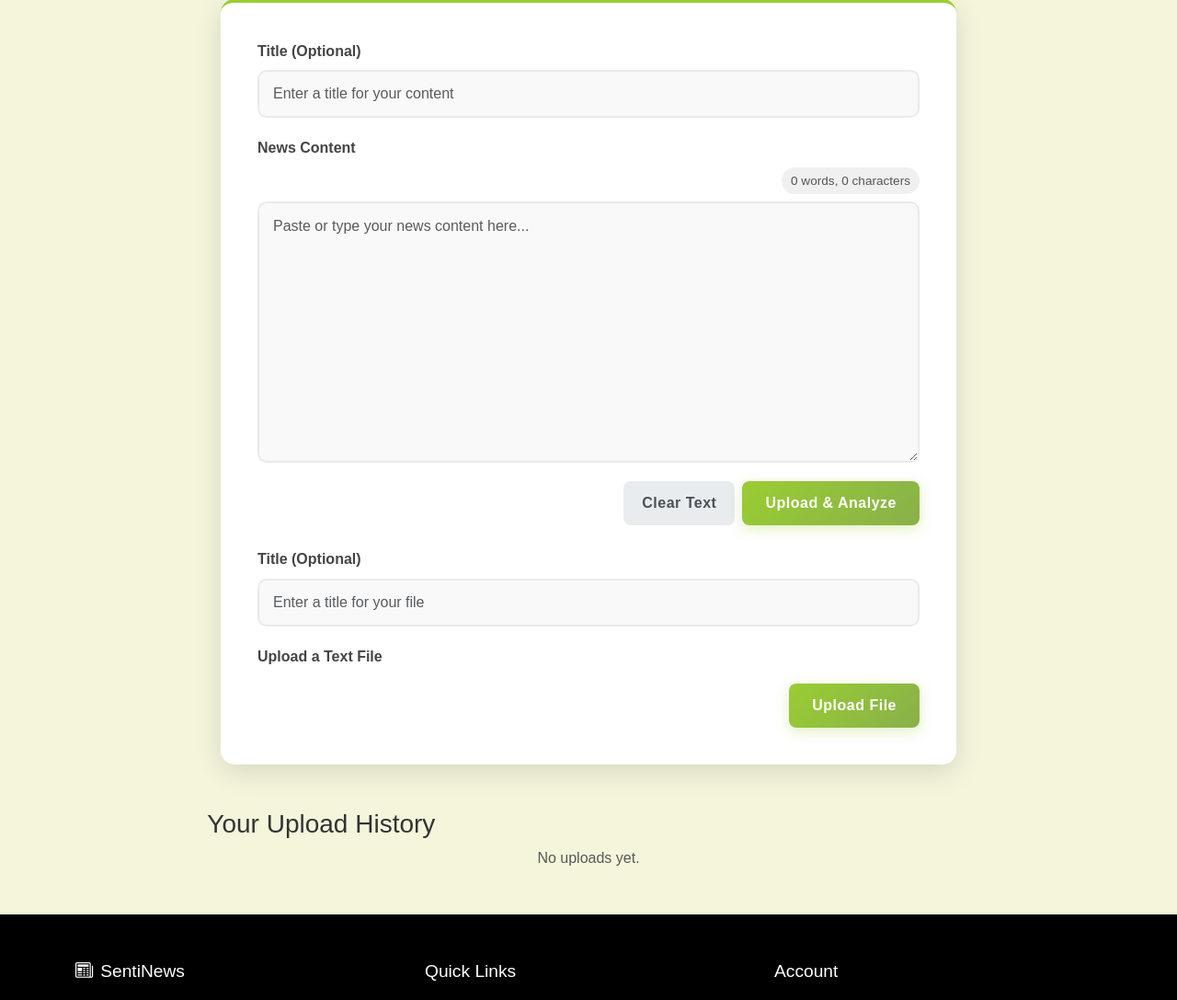
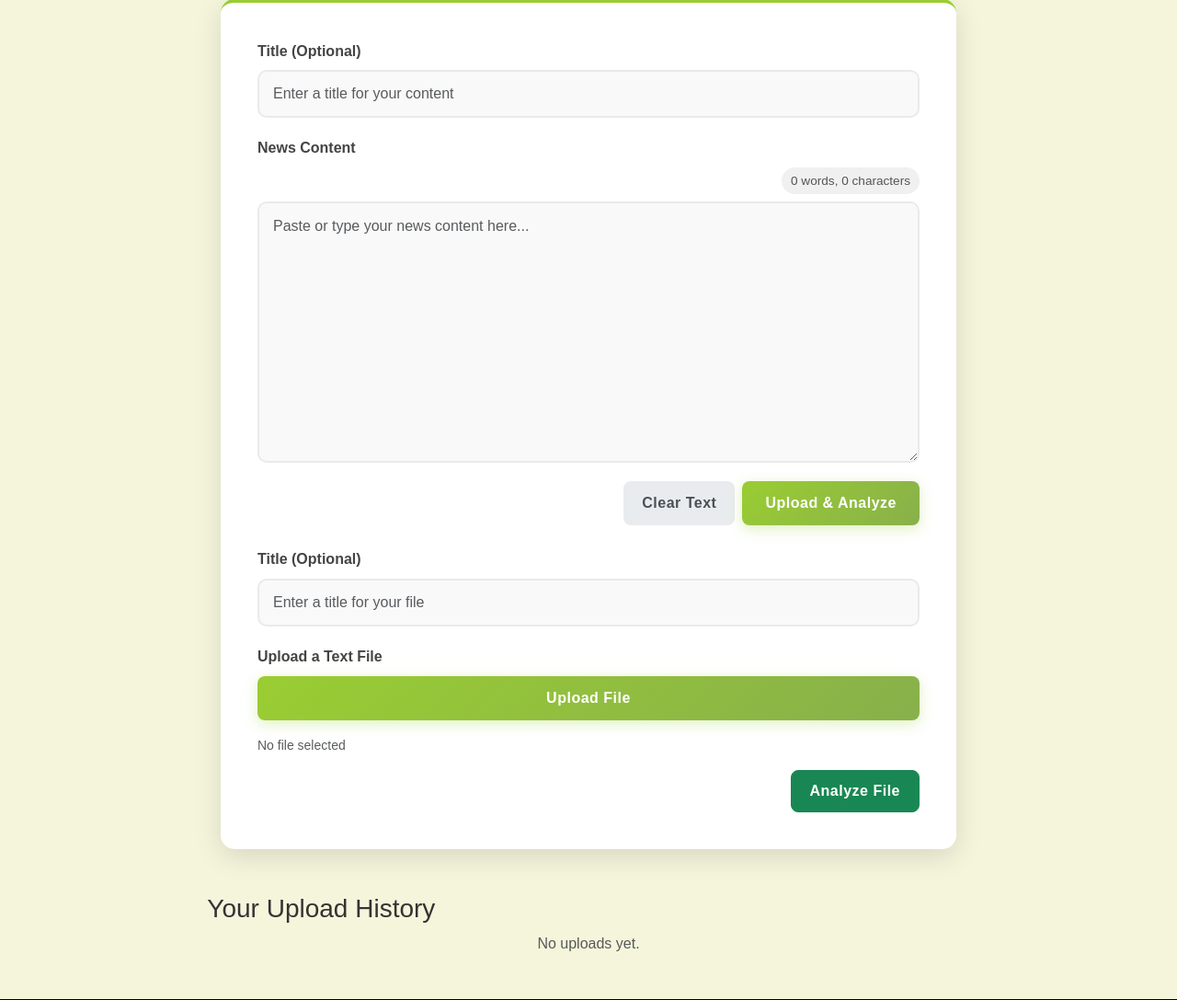
Before and after one commit to 5505GroupProject/Cits5505_groupProject, a Flask app: page /upload in a window 1280 px wide. Shown: the part 234-1321 px from the top of the page at 92% size. Run offline with Flask 3, Linux system fonts and the light colour scheme; the visitor is signed in with stand-in values (Sample User, id 1); data that the repository does not hold is empty; some libraries are stand-ins or nearby versions.

Commit message:
fix: fix some compatibility bugs.

```diff
--- a/app/__init__.py
+++ b/app/__init__.py
@@ -39,7 +39,10 @@ def create_app():
     # Register blueprints
     from app.routes.main import main_bp
     from app.routes.auth import auth_bp
+    from app.routes.upload import upload_bp  # Import the upload blueprint
+
     app.register_blueprint(main_bp)
     app.register_blueprint(auth_bp)
+    app.register_blueprint(upload_bp)  # Register the upload blueprint
 
     return app
--- a/app/routes/main.py
+++ b/app/routes/main.py
@@ -1,17 +1,7 @@
-from flask import Blueprint, render_template, session, request, jsonify, current_app, flash, redirect, url_for
-from flask_login import login_required, current_user
-from werkzeug.utils import secure_filename
-from app.models import UploadedText  # Changed from Upload to UploadedText
-from app import db
-import os
+from flask import Blueprint, render_template, session, request, redirect, url_for
+from flask_login import login_required
 
 main_bp = Blueprint('main', __name__)
-
-# Define allowed file types
-ALLOWED_EXTENSIONS = {'txt', 'pdf', 'doc', 'docx'}
-
-def allowed_file(filename):
-    return '.' in filename and filename.rsplit('.', 1)[1].lower() in ALLOWED_EXTENSIONS
 
 @main_bp.route('/')
 def home():
@@ -26,60 +16,6 @@ def login():
 def share():
     return render_template('share.html')
 
-@main_bp.route('/upload', methods=['GET', 'POST'])
-@login_required
-def upload():
-    # Get recent uploads for display regardless of whether it's GET or POST
-    recent_uploads = UploadedText.query.filter_by(user_id=current_user.id).order_by(UploadedText.created_at.desc()).all()
-
-    if request.method == 'POST':
-        try:
-            # Get title if provided
-            title = request.form.get('title', '').strip() or None
-
-            # Handle file upload
-            if 'file' in request.files:
-                file = request.files['file']
-                if file and file.filename.strip() != '':
-                    # Process file upload
-                    # ... your file processing code ...
-
-                    # For simplicity, just return success and reload the page
-                    flash('File uploaded successfully!', 'success')
-                    return redirect(url_for('main.upload'))
-
-            # Handle text upload
-            elif 'content' in request.form:
-                text_content = request.form.get('content', '').strip()
-                if text_content:
-                    # Create new upload
-                    new_upload = UploadedText(
-                        user_id=current_user.id,
-                        title=title or 'Text Upload',
-                        content=text_content,
-                        filename='text_input.txt',
-                        file_type='text'
-                    )
-                    db.session.add(new_upload)
-                    db.session.commit()
-
-                    # Flash success message and redirect to same page
-                    flash('Text content uploaded successfully!', 'success')
-                    return redirect(url_for('main.upload'))
-                else:
-                    flash('No content provided!', 'danger')
-
-            else:
-                flash('No data submitted!', 'danger')
-
-        except Exception as e:
-            db.session.rollback()
-            current_app.logger.error(f"Upload error: {str(e)}")
-            flash(f'Error: {str(e)}', 'danger')
-
-    # Render template with uploads for both GET and unsuccessful POST
-    return render_template('upload.html', uploads=recent_uploads)
-
 @main_bp.route('/visualization')
 @login_required
 def visualization():
@@ -93,53 +29,7 @@ def protected_route():
     # Your route logic
     pass
 
-@main_bp.route('/api/uploads/history')
+@main_bp.route('/upload')
 @login_required
-def get_upload_history():
-    try:
-        uploads = UploadedText.query.filter_by(user_id=current_user.id).order_by(UploadedText.created_at.desc()).all()
-
-        uploads_list = []
-        for upload in uploads:
-            # Handle possible None values in content
-            content = upload.content or ""
-            preview = content[:100] + '...' if len(content) > 100 else content
-
-            uploads_list.append({
-                'id': upload.id,
-                'title': getattr(upload, 'title', None) or 'Untitled',
-                'filename': getattr(upload, 'filename', None) or 'text_input.txt',
-                'created_at': upload.created_at.strftime('%Y-%m-%d %H:%M:%S'),
-                'preview': preview,
-                'file_type': getattr(upload, 'file_type', 'text')
-            })
-
-        return jsonify({
-            'success': True,
-            'uploads': uploads_list
-        })
-
-    except Exception as e:
-        current_app.logger.error(f"Error in upload history: {str(e)}")
-        import traceback
-        current_app.logger.error(traceback.format_exc())
-        return jsonify({
-            'success': False,
-            'error': f'Could not retrieve upload history: {str(e)}'
-        }), 500
-
-@main_bp.route('/view/<int:upload_id>')
-@login_required
-def view_upload(upload_id):
-    try:
-        upload = UploadedText.query.get_or_404(upload_id)
-
-        # Security check - ensure user can only see their own uploads
-        if upload.user_id != current_user.id:
-            return render_template('error.html', message="You don't have permission to view this upload"), 403
-
-        return render_template('view_upload.html', upload=upload)
-
-    except Exception as e:
-        current_app.logger.error(f"Error viewing upload: {str(e)}")
-        return render_template('error.html', message=f"An error occurred: {str(e)}"), 500
+def upload():
+    return render_template('upload.html')
--- a/app/routes/upload.py
+++ b/app/routes/upload.py
@@ -1,4 +1,4 @@
-from flask import Blueprint, render_template, request, jsonify, current_app
+from flask import Blueprint, render_template, request, jsonify, current_app, flash, redirect, url_for, session
 from flask_login import login_required, current_user
 from werkzeug.utils import secure_filename
 from app.models import UploadedText
@@ -8,6 +8,92 @@ import os
 import traceback
 
 upload_bp = Blueprint('upload', __name__, url_prefix='/upload')
+
+# Define allowed file types
+ALLOWED_EXTENSIONS = {'txt'}
+
+def allowed_file(filename):
+    return '.' in filename and filename.rsplit('.', 1)[1].lower() in ALLOWED_EXTENSIONS
+
+@upload_bp.route('/', methods=['GET', 'POST'])
+@login_required
+def upload():
+    # Get recent uploads for display regardless of whether it's GET or POST
+    recent_uploads = UploadedText.query.filter_by(user_id=current_user.id).order_by(UploadedText.created_at.desc()).all()
+
+    if request.method == 'POST':
+        try:
+            # Get title if provided
+            title = request.form.get('title', '').strip() or None
+
+            # Handle file upload
+            if 'file' in request.files:
+                file = request.files['file']
+                if file and file.filename.strip() != '':
+                    if not file.filename.endswith('.txt'):
+                        flash('Only .txt files are supported!', 'danger')
+                        return redirect(url_for('upload.upload'))
+
+                    # Read and process the file content
+                    try:
+                        file_content = file.read().decode('utf-8')
+                    except UnicodeDecodeError:
+                        flash('File encoding not supported. Please use UTF-8 encoded text files.', 'danger')
+                        return redirect(url_for('upload.upload'))
+
+                    if len(file_content.strip()) == 0:
+                        flash('Uploaded file is empty!', 'danger')
+                        return redirect(url_for('upload.upload'))
+
+                    # Create the UploadedText entry
+                    new_upload = UploadedText(
+                        user_id=current_user.id,
+                        title=title or secure_filename(file.filename),
+                        content=file_content,
+                        filename=secure_filename(file.filename),
+                        file_type='file'
+                    )
+
+                    db.session.add(new_upload)
+                    db.session.commit()
+
+                    # Flash success message and redirect to same page
+                    flash('File uploaded successfully!', 'success')
+                    return redirect(url_for('upload.upload'))
+                else:
+                    flash('No file selected!', 'warning')
+
+            # Handle text upload
+            elif 'content' in request.form:
+                text_content = request.form.get('content', '').strip()
+                if text_content:
+                    # Create new upload
+                    new_upload = UploadedText(
+                        user_id=current_user.id,
+                        title=title or 'Text Upload',
+                        content=text_content,
+                        filename='text_input.txt',
+                        file_type='text'
+                    )
+                    db.session.add(new_upload)
+                    db.session.commit()
+
+                    # Flash success message and redirect to same page
+                    flash('Text content uploaded successfully!', 'success')
+                    return redirect(url_for('upload.upload'))
+                else:
+                    flash('No content provided!', 'danger')
+
+            else:
+                flash('No data submitted!', 'danger')
+
+        except Exception as e:
+            db.session.rollback()
+            current_app.logger.error(f"Upload error: {str(e)}")
+            flash(f'Error: {str(e)}', 'danger')
+
+    # Render template with uploads for both GET and unsuccessful POST
+    return render_template('upload.html', uploads=recent_uploads)
 
 @upload_bp.route('/text', methods=['POST'])
 @login_required
@@ -107,3 +193,62 @@ def list_uploads():
         error_details = traceback.format_exc()
         current_app.logger.error(f"List uploads error: {str(e)}\n{error_details}")
         return jsonify({'error': f'An error occurred: {str(e)}'}), 500
+
+@upload_bp.route('/history', methods=['GET'])
+@login_required
+def get_upload_history():
+    try:
+        # Check if current_user is authenticated and has an id
+        if not current_user or not hasattr(current_user, 'id'):
+            current_app.logger.error("User not properly authenticated for upload history")
+            return jsonify({
+                'success': False,
+                'error': 'Authentication required'
+            }), 401
+
+        uploads = UploadedText.query.filter_by(user_id=current_user.id).order_by(UploadedText.created_at.desc()).all()
+
+        uploads_list = []
+        for upload in uploads:
+            # Handle possible None values in content
+            content = upload.content or ""
+            preview = content[:100] + '...' if len(content) > 100 else content
+
+            uploads_list.append({
+                'id': upload.id,
+                'title': getattr(upload, 'title', None) or 'Untitled',
+                'filename': getattr(upload, 'filename', None) or 'text_input.txt',
+                'created_at': upload.created_at.strftime('%Y-%m-%d %H:%M:%S'),
+                'preview': preview,
+                'file_type': getattr(upload, 'file_type', 'text')
+            })
+
+        return jsonify({
+            'success': True,
+            'uploads': uploads_list
+        })
+
+    except Exception as e:
+        current_app.logger.error(f"Error in upload history: {str(e)}")
+        import traceback
+        current_app.logger.error(traceback.format_exc())
+        return jsonify({
+            'success': False,
+            'error': f'Could not retrieve upload history: {str(e)}'
+        }), 500
+
+@upload_bp.route('/view/<int:upload_id>', methods=['GET'])
+@login_required
+def view_upload(upload_id):
+    try:
+        upload = UploadedText.query.get_or_404(upload_id)
+
+        # Security check - ensure user can only see their own uploads
+        if upload.user_id != current_user.id:
+            return render_template('error.html', message="You don't have permission to view this upload"), 403
+
+        return render_template('view_upload.html', upload=upload)
+
+    except Exception as e:
+        current_app.logger.error(f"Error viewing upload: {str(e)}")
+        return render_template('error.html', message=f"An error occurred: {str(e)}"), 500
--- a/app/templates/upload.html
+++ b/app/templates/upload.html
@@ -22,7 +22,7 @@
 
             <div class="upload-container">
                 <!-- Text upload form -->
-                <form id="uploadForm" action="{{ url_for('main.upload') }}" method="post">
+                <form id="uploadForm" action="{{ url_for('upload.upload') }}" method="post">
                     <input type="hidden" name="csrf_token" value="{{ csrf_token() }}">
 
                     <!-- Add title field -->
@@ -43,7 +43,7 @@
                 </form>
 
                 <!-- File upload form -->
-                <form id="fileUploadForm" action="{{ url_for('main.upload') }}" method="post" enctype="multipart/form-data" class="mt-4">
+                <form id="fileUploadForm" action="{{ url_for('upload.upload') }}" method="post" enctype="multipart/form-data" class="mt-4">
                     <input type="hidden" name="csrf_token" value="{{ csrf_token() }}">
 
                     <!-- Add title field for file uploads -->
@@ -54,10 +54,14 @@
 
                     <div class="mb-3">
                         <label for="file" class="form-label">Upload a Text File</label>
-                        <input type="file" class="form-control" id="file" name="file" accept=".txt">
+                        <input type="file" class="form-control" id="file" name="file" accept=".txt" style="display: none;">
+                        <div class="d-grid gap-2">
+                            <button type="button" class="btn btn-primary" id="fileSelectBtn">Upload File</button>
+                            <small class="form-text text-muted mt-2" id="selectedFileName">No file selected</small>
+                        </div>
                     </div>
                     <div class="d-grid gap-2 d-md-flex justify-content-md-end">
-                        <button type="submit" class="btn btn-primary">Upload File</button>
+                        <button type="submit" class="btn btn-success">Analyze File</button>
                     </div>
                 </form>
             </div>
@@ -83,7 +87,7 @@
                                     <td>{{ upload.created_at.strftime('%Y-%m-%d %H:%M') }}</td>
                                     <td>{{ (upload.content[:100] + '...') if upload.content|length > 100 else upload.content }}</td>
                                     <td>
-                                        <a href="{{ url_for('main.view_upload', upload_id=upload.id) }}" class="btn btn-sm btn-primary">View</a>
+                                        <a href="{{ url_for('upload.view_upload', upload_id=upload.id) }}" class="btn btn-sm btn-primary">View</a>
                                     </td>
                                 </tr>
                             {% endfor %}
@@ -124,6 +128,25 @@
                 wordCount.textContent = '0 words, 0 characters';
             });
         }
+
+        // File upload button functionality
+        const fileInput = document.getElementById('file');
+        const fileSelectBtn = document.getElementById('fileSelectBtn');
+        const selectedFileName = document.getElementById('selectedFileName');
+
+        if (fileSelectBtn && fileInput && selectedFileName) {
+            fileSelectBtn.addEventListener('click', function() {
+                fileInput.click();
+            });
+
+            fileInput.addEventListener('change', function() {
+                if (this.files && this.files[0]) {
+                    selectedFileName.textContent = this.files[0].name;
+                } else {
+                    selectedFileName.textContent = 'No file selected';
+                }
+            });
+        }
     });
 </script>
 {% endblock %}
```
Also changed, not shown: app/static/js/upload.js (+18 -4 lines), app/templates/test_page.html (added).
